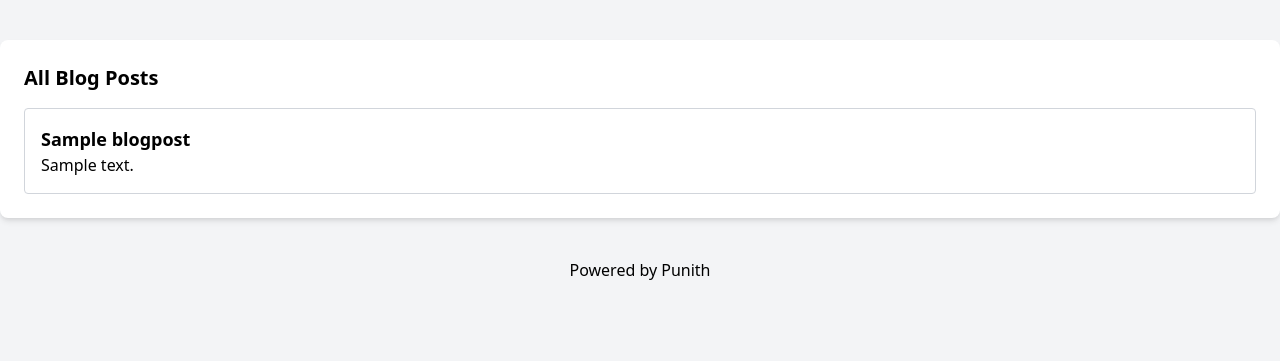
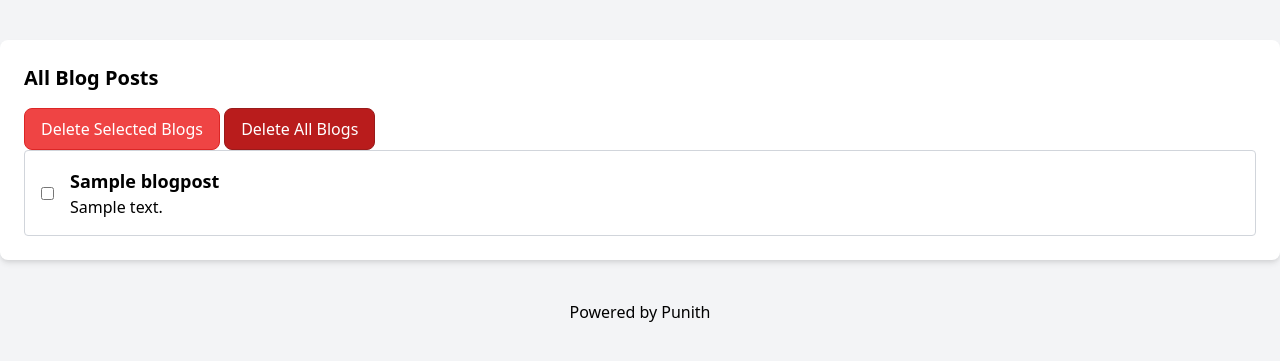
Before and after one commit to Puni2001/AI_Blog_Generator, a Django app: page /blog-list in a window 1280 px wide. Shown: the part 68-429 px from the top of the page. Run offline with Django 5.2, Linux system fonts and the light colour scheme; a user stored in the database is signed in; tables that the repository leaves empty hold one stand-in row (values such as "Sample post").

Commit message:
new update

```diff
--- a/ai_blog_app/urls.py
+++ b/ai_blog_app/urls.py
@@ -22,7 +22,8 @@ from django.conf.urls.static import static
 
 urlpatterns = [
     path('admin/', admin.site.urls),
-    path('', include('blog_generator.urls'))
+    path('', include('blog_generator.urls')),
+
 ]
 
 urlpatterns = urlpatterns+static(settings.MEDIA_URL, document_root=settings.MEDIA_ROOT)
--- a/blog_generator/urls.py
+++ b/blog_generator/urls.py
@@ -9,4 +9,6 @@ urlpatterns = [
     path('generate-blog', views.generate_blog, name='generate-blog'),
     path('blog-list', views.blog_list, name='blog-list'),
     path('blog-details/<int:pk>/', views.blog_details, name='blog-details'),
+    path("delete-selected-blogs",views.delete_selected_blogs, name=""),
+    path("delete-all-blogs", views.delete_all_blogs, name=""),
 ]
--- a/blog_generator/views.py
+++ b/blog_generator/views.py
@@ -39,7 +39,7 @@ def generate_blog(request):
         # Use OpenAI to generate blog content
         blog_content = generate_blog_from_transcription(transcription)
         if not blog_content:
-            return JsonResponse({"error": "Failed to generate blog article"}, status=500)
+            return JsonResponse({"error": "API key limit is reached, purchase plan to continue...."}, status=500)
 
         # Save blog article to database (not implemented in this code snippet)
         new_blog_article = BlogPost.objects.create(
@@ -68,6 +68,7 @@ def get_transcription(link):
 
     transcriber = aai.Transcriber()
     transcript = transcriber.transcribe(audio_file)
+    os.remove(audio_file)
 
     return transcript.text
 
@@ -113,17 +114,23 @@ def generate_blog_from_transcription(transcription):
         completion = response.choices[0]
         generated_content = completion.text
 
+        print("*"*5,generated_content)       # If the content is empty or null, return None
+        if not generated_content:
+            # logger.error("API key limit is reached.")
+            return JsonResponse({"error": "API key limit is reached, purchase plan to continue...."}, status=500)
+
+
         # Split the generated content into paragraphs
         paragraphs = generated_content.split('\n\n')
 
         # Create a new text with paragraphs after every 3 paragraphs
         generated_content = '\n\n'.join([''.join(sublist) for sublist in paragraphs])
 
-        return generated_content
-
     except OpenAIError as e:
         # Handle OpenAI API errors
-        return f"Error: {e}"
+        print("API key limit is reached, purchase plan to continue....")
+        print(f"Error generating blog: {e}")  # Log the error for debugging
+        return None
 
 def user_login(request):
     if request.method == 'POST':
@@ -164,3 +171,23 @@ def user_signup(request):
             error_message = "Password do not match"
             return render(request, 'signup.html', {'error_message': error_message})
     return render(request, "signup.html")
+
+
+@csrf_exempt
+def delete_all_blogs(request):
+    if request.method == 'POST':
+        BlogPost.objects.all().delete()
+        return JsonResponse({'success': True})
+    return JsonResponse({'success': False, 'error': 'Invalid request method'}, status=400)
+
+@csrf_exempt
+def delete_selected_blogs(request):
+    if request.method == 'POST':
+        try:
+            data = json.loads(request.body)
+            blog_ids = data.get('blog_ids', [])
+            BlogPost.objects.filter(id__in=blog_ids).delete()
+            return JsonResponse({'success': True})
+        except Exception as e:
+            return JsonResponse({'success': False, 'error': str(e)}, status=400)
+    return JsonResponse({'success': False, 'error': 'Invalid request method'}, status=400)
--- a/templates/all-blogs.html
+++ b/templates/all-blogs.html
@@ -26,22 +26,76 @@
         <!-- Blog Post Section -->
         <section>
             <h2 class="text-xl mb-4 font-semibold">All Blog Posts</h2>
+
+            <!-- Button to delete selected blogs -->
+            <button id="delete-selected" class="btn btn-danger bg-red-500 text-white px-4 py-2 rounded-lg border border-red-600 hover:bg-red-600 focus:ring-2 focus:ring-red-500">Delete Selected Blogs</button>
+
+            <!-- Button to delete all blogs -->
+            <button id="delete-all" class="btn btn-danger bg-red-700 text-white px-4 py-2 rounded-lg border border-red-800 hover:bg-red-800 focus:ring-2 focus:ring-red-700">Delete All Blogs</button>
+
+
             <div class="space-y-4">
+                <form id="blog-form">
                     {% for article in blog_articles reversed %}
-                    <a href="blog-details/{{article.id}}">
-                        <div class="border border-gray-300 p-4 rounded">
+                    <div class="blog-entry border border-gray-300 p-4 rounded flex items-center">
+                        <input type="checkbox" class="select-blog mr-4" name="blog_ids" value="{{article.id}}">
+                        <a href="blog-details/{{article.id}}" class="flex-grow">
                             <h3 class="text-lg font-semibold">{{article.youtube_title}}</h3>
                             <p>{{article.generated_content|truncatechars:80}}</p>
+                        </a>
                     </div>
-                </a>
-                    {%endfor%}
-
-                    <!-- Repeat -->
+                    {% endfor %}
+                </form>
             </div>
         </section>
     </div>
+</div>
 
-    </div>
+<script>
+    document.getElementById('delete-all').addEventListener('click', function() {
+        if (confirm('Are you sure you want to delete all blogs?')) {
+            fetch('/delete-all-blogs', {
+                method: 'POST',
+                headers: {
+                    'Content-Type': 'application/json',
+                    'X-CSRFToken': '{{ csrf_token }}'
+                }
+            }).then(response => response.json()).then(data => {
+                if (data.success) {
+                    alert('All blogs have been deleted.');
+                    location.reload();
+                } else {
+                    alert('An error occurred while deleting blogs.');
+                }
+            });
+        }
+    });
+
+    document.getElementById('delete-selected').addEventListener('click', function() {
+        const selectedBlogs = Array.from(document.querySelectorAll('.select-blog:checked')).map(cb => cb.value);
+        if (selectedBlogs.length > 0) {
+            if (confirm('Are you sure you want to delete the selected blogs?')) {
+                fetch('/delete-selected-blogs', {
+                    method: 'POST',
+                    headers: {
+                        'Content-Type': 'application/json',
+                        'X-CSRFToken': '{{ csrf_token }}'
+                    },
+                    body: JSON.stringify({ blog_ids: selectedBlogs })
+                }).then(response => response.json()).then(data => {
+                    if (data.success) {
+                        alert('Selected blogs have been deleted.');
+                        location.reload();
+                    } else {
+                        alert('An error occurred while deleting blogs.');
+                    }
+                });
+            }
+        } else {
+            alert('Please select at least one blog to delete.');
+        }
+    });
+</script>
     <footer class="text-center p-4 text-black mt-6">Powered by Punith</footer>
 </body>
 </html>
```
Also changed, not shown: ai_blog_app/settings.py (+9 -3 lines), templates/index.html (+31 -12 lines), 4 other files. Lines whose indentation alone changed are shown as unchanged.
